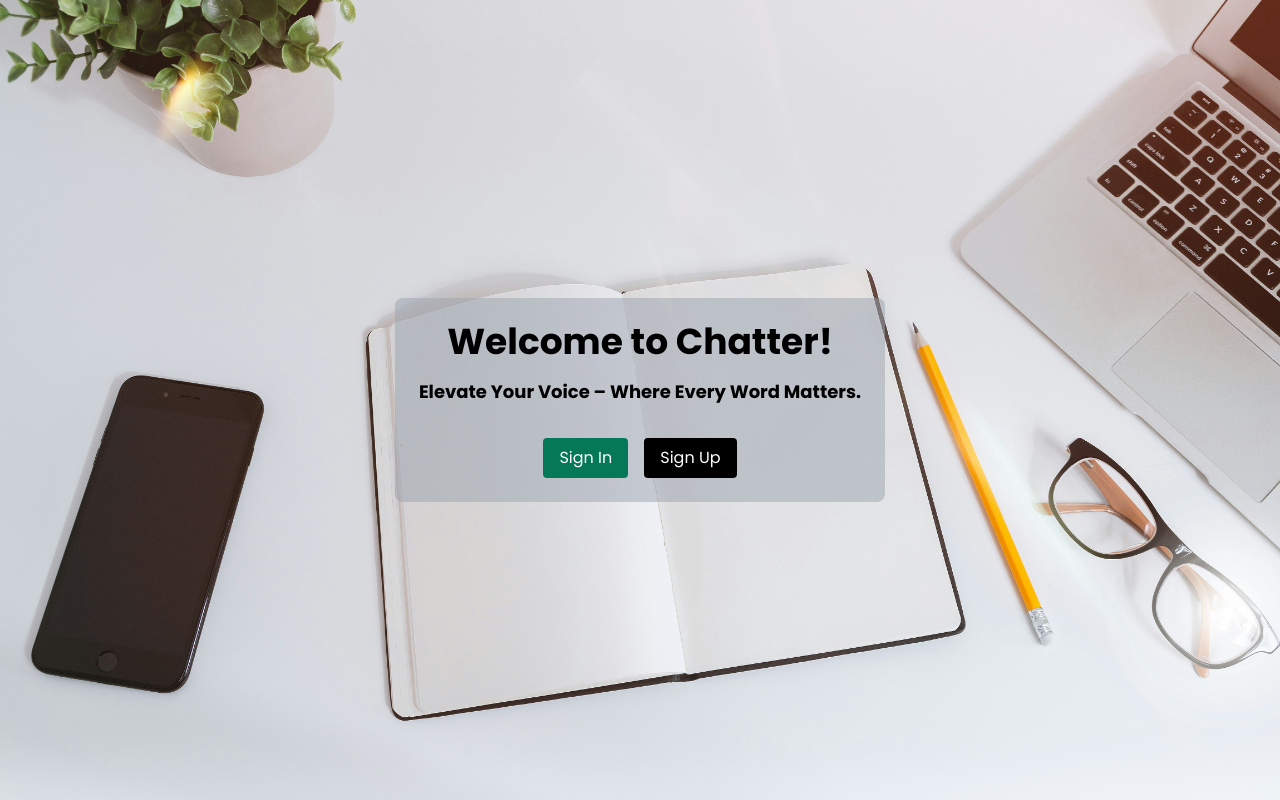
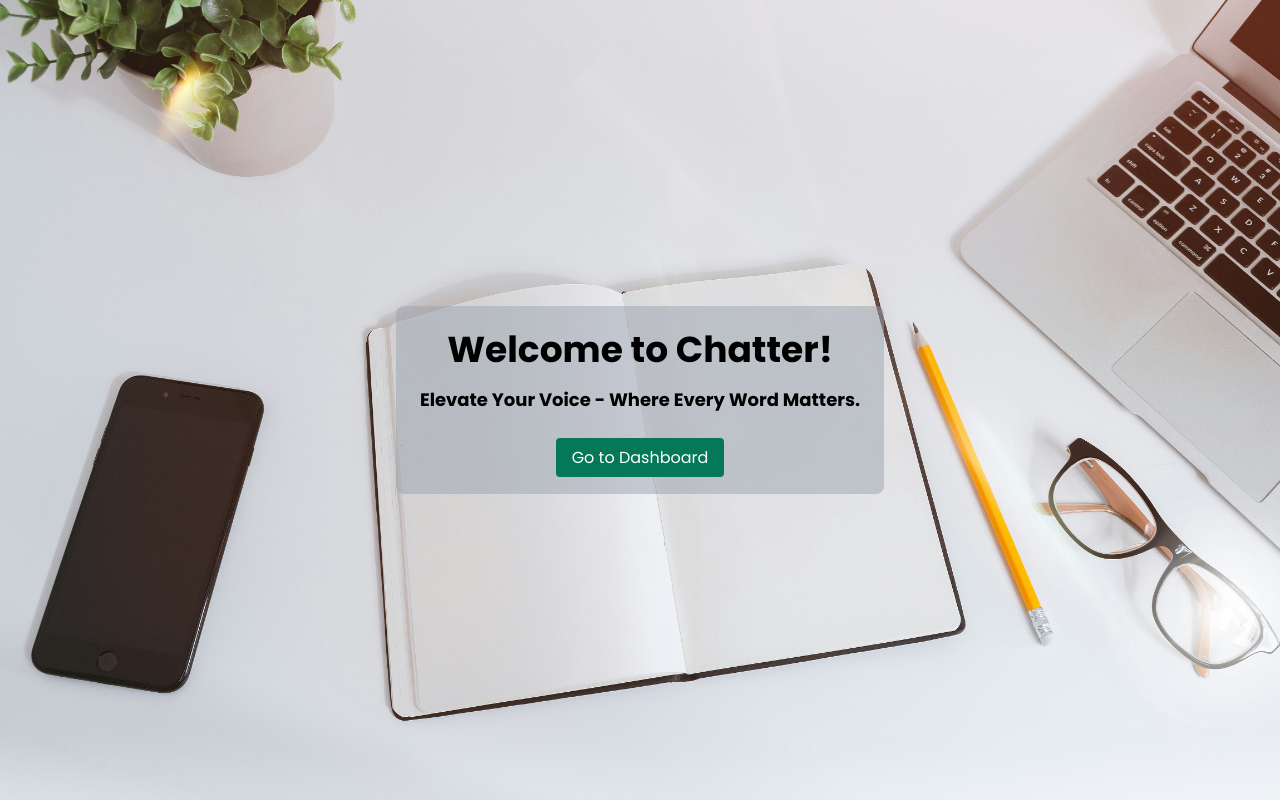
Before and after one commit to Majeedatwahab/chatter-blogging-website, a Next.js app: page / in a window 1280 px wide. Built offline with nearby package versions, Linux system fonts and the light colour scheme.

Commit message:
Temporaririly removed authentication.

```diff
--- /dev/null
+++ b/Components/Auth.tsx
@@ -0,0 +1,23 @@
+import Link from "next/link";
+
+export default function Auth() {
+    return (
+      <>
+        <div className="flex space-x-4 justify-center">
+          <Link
+            href="/login"
+            className="bg-emerald-700 text-white px-4 py-2 rounded hover:bg-black"
+          >
+            Sign In
+          </Link>
+          <Link
+            href="/signup"
+            className="bg-black text-white px-4 py-2 rounded hover:bg-emerald-700"
+          >
+            Sign Up
+          </Link>
+        </div>
+        ;
+      </>
+    );
+}
--- a/Components/HomePage.tsx
+++ b/Components/HomePage.tsx
@@ -21,22 +21,14 @@ const HomePage = () => {
           Welcome to Chatter!
         </h1>
         <p className="text-lg mb-8 text-black font-bold">
-          Elevate Your Voice – Where Every Word Matters.
+          Elevate Your Voice - Where Every Word Matters.
         </p>
-        <div className="flex space-x-4 justify-center">
-          <Link
-            href="/login"
-            className="bg-emerald-700 text-white px-4 py-2 rounded hover:bg-black"
-          >
-            Sign In
-          </Link>
-          <Link
-            href="/signup"
-            className="bg-black text-white px-4 py-2 rounded hover:bg-emerald-700"
-          >
-            Sign Up
-          </Link>
-        </div>
+        <Link
+          href="/dashboard"
+          className="bg-emerald-700 text-white px-4 py-2 rounded hover:bg-black"
+        >
+          Go to Dashboard
+        </Link>
       </div>
     </div>
   );
```
Also changed, not shown: 1 other file (tests, documents, lock files or other folders).
